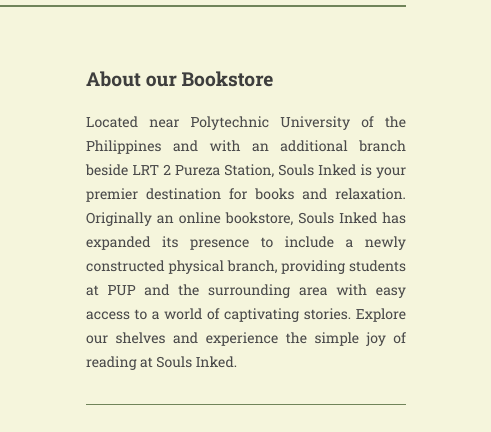
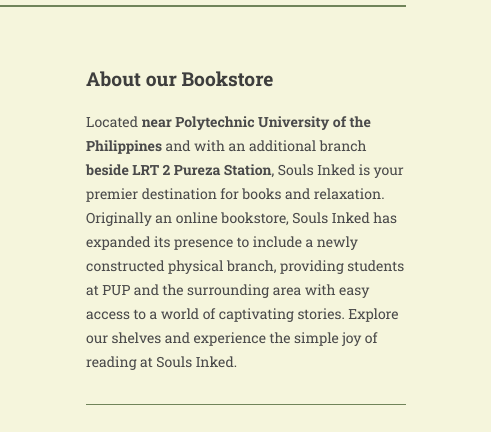
Before and after one commit to jasminsssss/souls-inked-jasmin.github.io, a plain HTML site: page contact.html in a window 1280 px wide. Shown: the part 549-981 px from the top of the page, 789-1280 px from the left. Drawn offline with Linux system fonts and the light colour scheme; files whose address does not match are found by name.

Commit message:
contact.html

```diff
--- a/contact.html
+++ b/contact.html
@@ -119,7 +119,7 @@
           <div class="col-md-4">
             <div class="left-content">
               <h4 style="color:#382715; font-weight:600; font-size:120%; color:#3e3e3d;">About our Bookstore</h4>
-              <p style="text-align:justify;">Located near Polytechnic University of the Philippines and with an additional branch beside LRT 2 Pureza Station, Souls Inked is your premier destination for books and relaxation. Originally an online bookstore, Souls Inked has expanded its presence to include a newly constructed physical branch, providing students at PUP and the surrounding area with easy access to a world of captivating stories. Explore our shelves and experience the simple joy of reading at Souls Inked.                <div class="hover-effect">
+              <p>Located <em style="font-weight:600; font-style:normal;">near Polytechnic University of the Philippines</em> and with an additional branch <em style="font-weight:600; font-style:normal;">beside LRT 2 Pureza Station</em>, Souls Inked is your premier destination for books and relaxation. Originally an online bookstore, Souls Inked has expanded its presence to include a newly constructed physical branch, providing students at PUP and the surrounding area with easy access to a world of captivating stories. Explore our shelves and experience the simple joy of reading at Souls Inked.                <div class="hover-effect">
                   <div class="hover-content">
                     <ul class="social-icons">
                       <li><a href="#"><i class="fa fa-facebook"></i></a></li>
```
